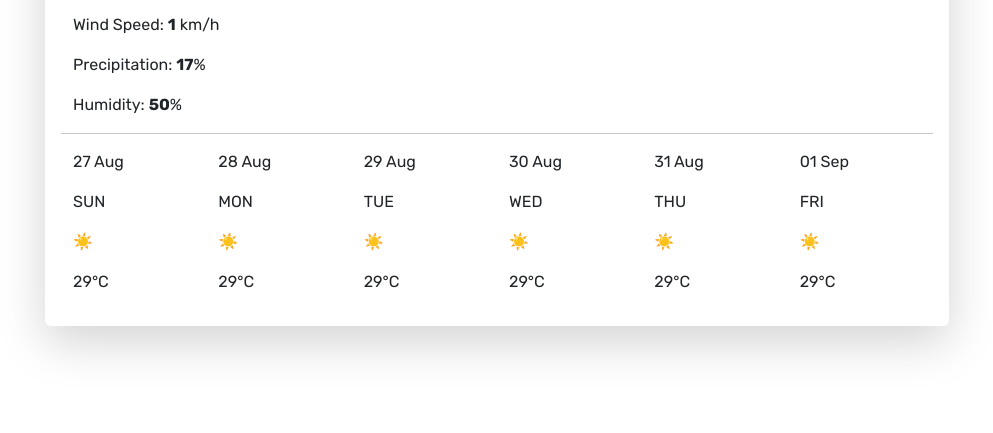
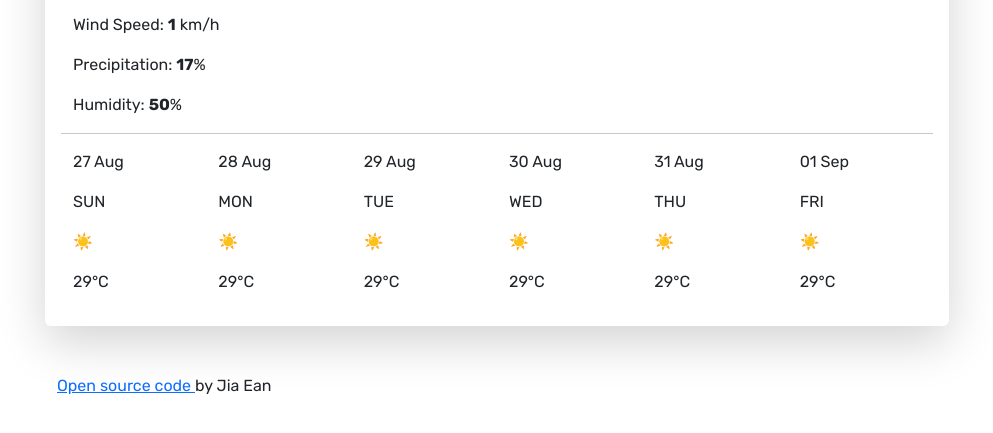
Before and after one commit to jjean95/weather-app, a plain HTML site: page index.html in a window 1280 px wide. Shown: the part 273-706 px from the top of the page, without its empty margins (43-1036 px from the left). Drawn offline with nearby package versions, Linux system fonts and the light colour scheme; no server answers.

Commit message:
Added link to source code

```diff
--- a/index.html
+++ b/index.html
@@ -119,7 +119,7 @@
           </div>
         </div>
       </div>
-
+<p><a href="https://github.com/jjean95/weather-app">Open source code </a> by Jia Ean</p>
     <script src="src/index.js"></script>
   </body>
 </html>
```
